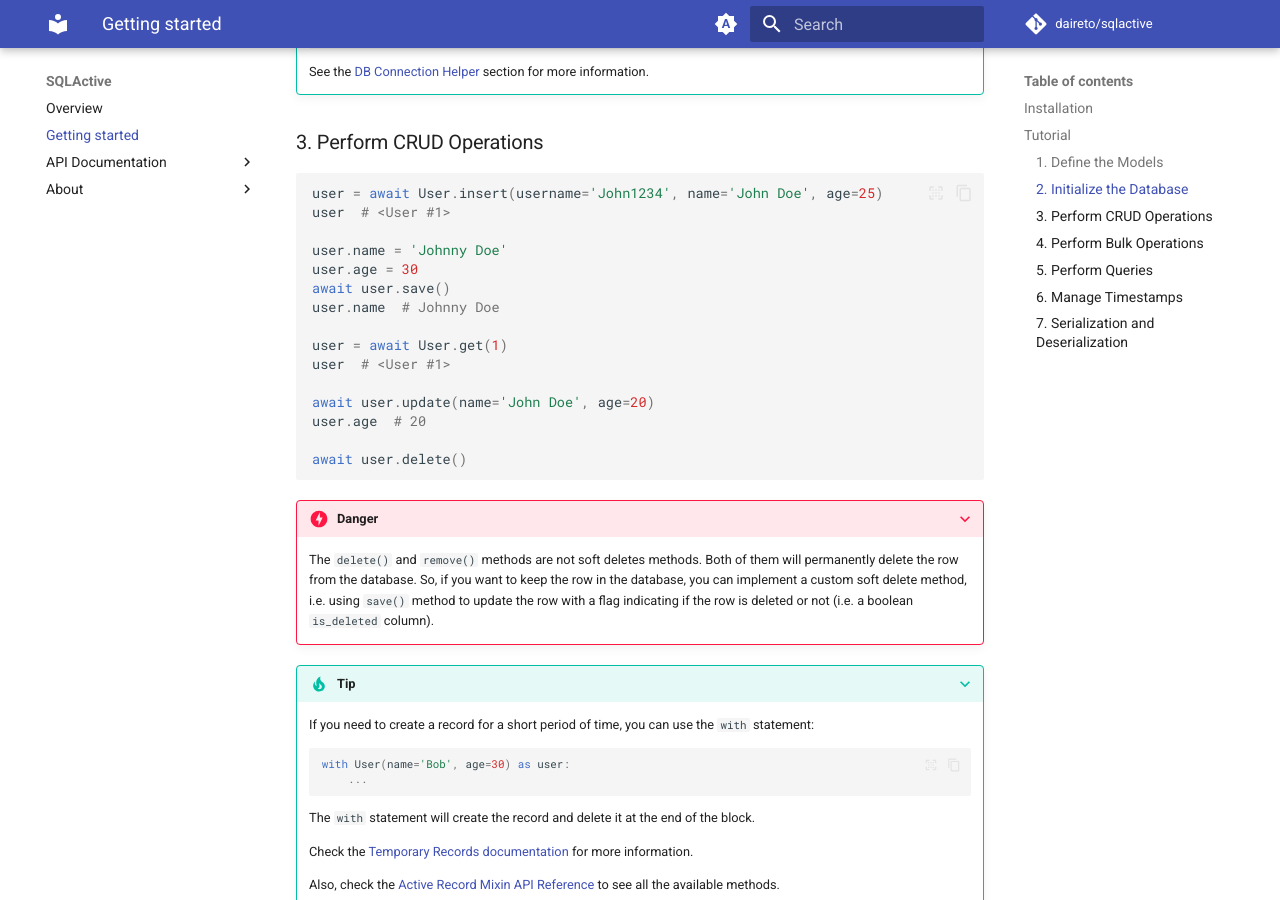
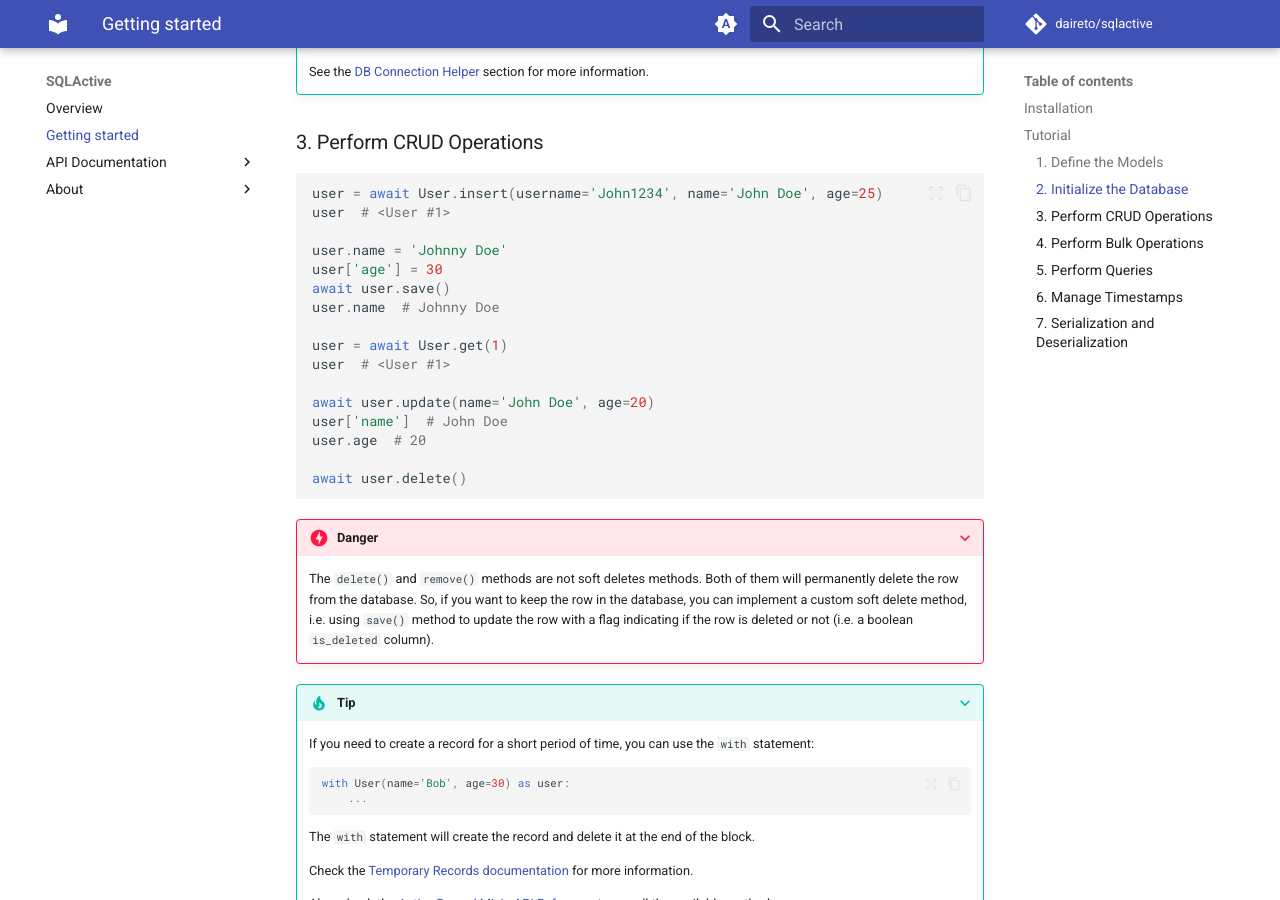
Before and after one commit to daireto/sqlactive, an MkDocs documentation site: the page built from docs/getting-started.md, in a window 1280 px wide and 900 px high, scrolled down 2966 px. Built offline with MkDocs 1.6.1 and Material for MkDocs 9.7.7, drawn with Linux system fonts in a browser that asks for light colours; comment, search, counter and statistics services are not loaded.

Commit message:
doc: Add example for __getitem__ and __setitem__

```diff
--- a/docs/getting-started.md
+++ b/docs/getting-started.md
@@ -167,7 +167,7 @@ user = await User.insert(username='John1234', name='John Doe', age=25)
 user  # <User #1>
 
 user.name = 'Johnny Doe'
-user.age = 30
+user['age'] = 30
 await user.save()
 user.name  # Johnny Doe
 
@@ -175,6 +175,7 @@ user = await User.get(1)
 user  # <User #1>
 
 await user.update(name='John Doe', age=20)
+user['name']  # John Doe
 user.age  # 20
 
 await user.delete()
```
